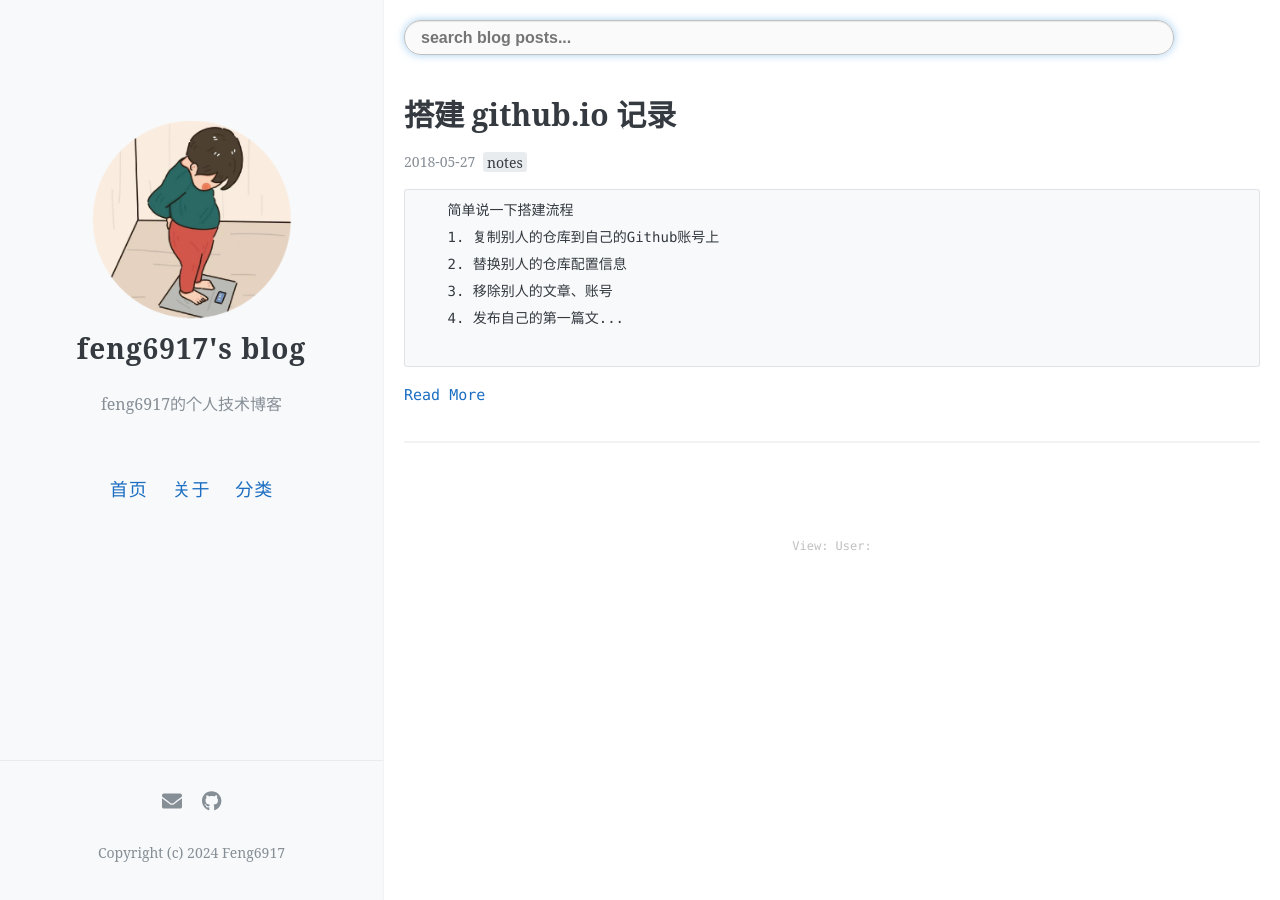
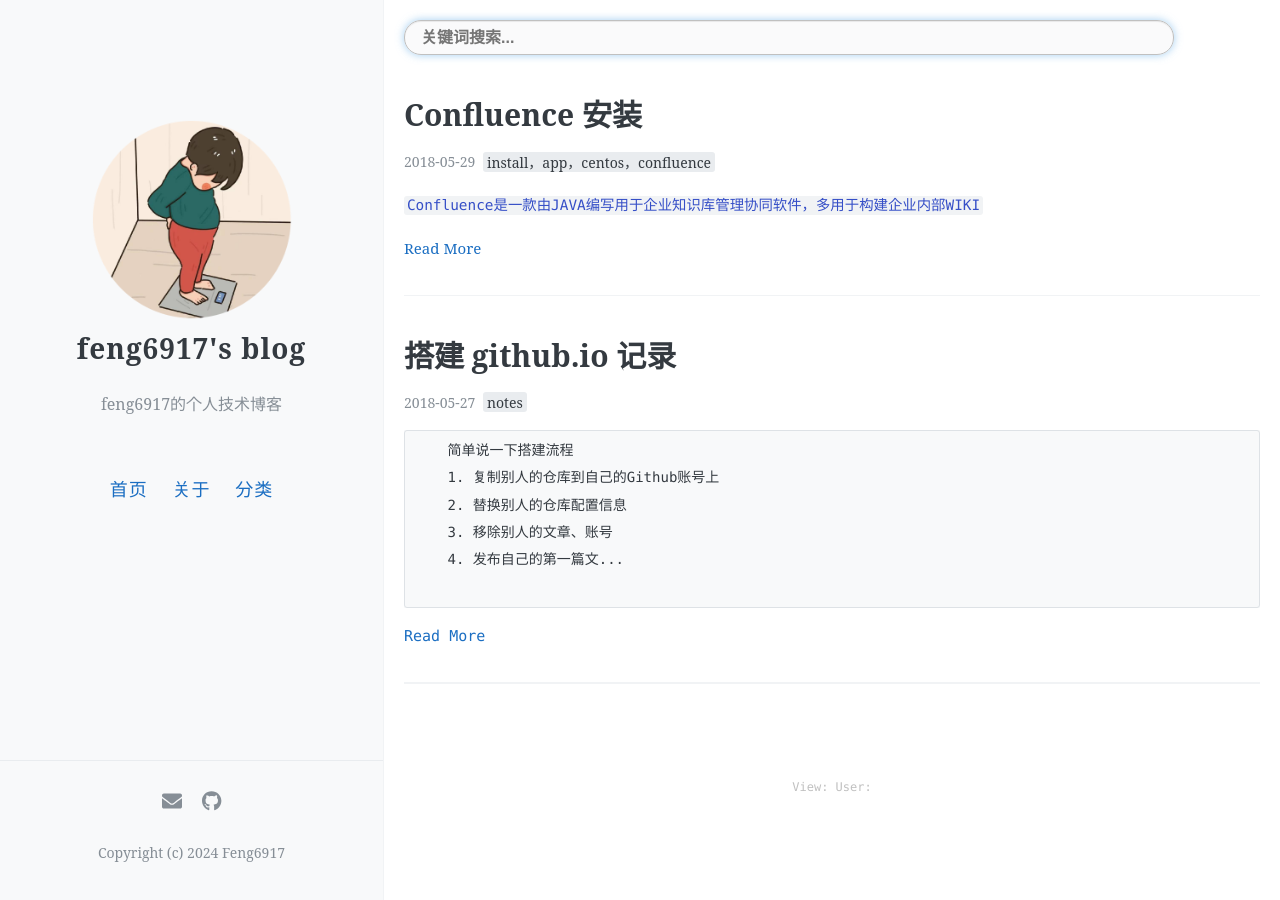
Before and after one commit to feng6917/feng6917.github.io, a Jekyll site: the page built from index.html, in a window 1280 px wide. Built offline with Jekyll 4.4.1, drawn with Linux system fonts in a browser that asks for light colours; the list of posts is cut into pages by our own code; comment, search, counter and statistics services are not loaded; some of the changed lines change nothing that is shown.

Commit message:
fix: blog 2018-5-29

````diff
--- /dev/null
+++ b/_posts/2018-5-29-install-confluence.md
@@ -0,0 +1,188 @@
+---
+layout: post
+title: "Confluence 安装"
+date:   2018-5-29
+tags: [install，app，centos，confluence]
+comments: true
+author: feng6917
+---
+
+`Confluence是一款由JAVA编写用于企业知识库管理协同软件，多用于构建企业内部WIKI`
+
+<!-- more -->
+
+### 目录
+
+- [一、MySQL 部署 & 库创建](#一、MySQL部署&库创建)
+- [二、Confluence 部署](#二、Confluence部署)
+- [三、Confluence 破解](#三、Confluence破解)
+- [四、Confluence 配置](#四、Confluence配置)
+
+#### 一、MySQL部署&库创建
+
+- 1.1 # 创建挂载文件夹
+
+    ```
+        mkdir -p /data
+        mkdir -p /data/mysql
+    ```
+
+- 1.2 # 拉取镜像 服务器上已有Mysql镜像可直接使用已有Mysql镜像版本
+
+    ```
+        docker pull mysql:5.7 （可替换）
+    ```
+
+- 1.3 # 运行镜像 端口可改
+
+    ```
+        docker run -itd -p 3306:3306 --name wiki-mysql -e MYSQL_ROOT_PASSWORD=123456 --restart=always --restart=on-failure:1 --oom-score-adj -1000 --privileged=true --log-opt max-size=10m --log-opt max-file=1 -v /data/mysql:/var/lib/mysql  mysql:5.7
+    ```
+
+- 1.4 # 连接mysql
+
+    ```
+        docker exec -it wiki-mysql bash
+        mysql -uroot -p123456
+    ```
+
+- 1.5 # 创建数据库
+
+    ```
+        create database confluence default character set utf8mb4 collate utf8mb4_unicode_ci;
+    ```
+
+- 1.5 # 创建用户并授权
+
+    ```
+      # 创建用户
+      create user 'confluence'@'%' identified by 'confluence';
+
+      # 用户授权
+      grant all privileges on `confluence`.* to 'confluence'@'%' identified by 'confluence' with grant option;
+
+      grant all privileges on `confluence`.* to 'confluence'@'localhost' identified by 'confluence' with grant option;
+
+      # 应用
+      flush privileges;
+    ```
+
+- 1.6 # 设置隔离等级
+
+    ```
+        set global tx_isolation='READ-COMMITTED';
+    ```
+
+#### 二、Confluence部署
+
+- 2.1 # 拷贝本地 xxx.bin 到服务器
+  - <https://www.atlassian.com/software/confluence/download-archives> 官网下载地址
+
+  ```
+      scp atlassian-confluence-7.4.6-x64.bin root@ip:/opt/
+  ```
+
+- 2.2 # 添加可执行权限&执行
+
+    ```
+        chmod +x atlassian-confluence-7.4.6-x64.bin
+        ./atlassian-confluence-7.4.6-x64.bin
+    ```
+
+- 2.3 # 期间需要输入O、 1、 i、 y 如下图所示
+    ![img](../images/2018-5-29/1.png)
+
+- 2.4 # 完成后 浏览器上打开服务器 ip:8090
+
+- 2.5 Language 选择中文
+    ![img](../images/2018-5-29/2.png)
+
+- 2.6 选择产品安装 下一步
+    ![img](../images/2018-5-29/3.png)
+
+- 2.7 勾选所有扩展功能 下一步
+    ![img](../images/2018-5-29/4.png)
+
+- 2.8 复制服务器ID
+    ![img](../images/2018-5-29/5.png)
+
+#### 三、Confluence破解
+
+- 3.1 拷贝服务器atlassian-extras-decoder-v2-3.4.1.jar 到本地
+
+    ```
+        mv /opt/atlassian/confluence/confluence/WEB-INF/lib/atlassian-extras-decoder-v2-3.4.1.jar /root/atlassian-extras-2.4.jar
+
+        scp root@IP:/root/atlassian-extras-2.4.jar ./
+    ```
+
+- 3.2 windows 中执行 confluence_keygen.jar 打开破解工具（需安装 jdk）
+
+    ```
+        java -jar confluence_keygen.jar
+        name 英文随便填 serverID 粘贴复制得服务器ID
+    ```
+
+- 3.3 点击.patch 选择atlassian-extras-2.4.jar
+
+- 3.4 点击.gen
+    ![img](../images/2018-5-29/6.png)
+
+- 3.5 拷贝生成的atlassian-extras-2.4.jar 到服务器
+
+    ```
+        scp atlassian-extras-2.4.jar root@ip:/opt/atlassian/confluence/confluence/WEB-INF/lib/atlassian-extras-decoder-v2-3.4.1.jar
+    ```
+
+- 3.6  拷贝MySQL驱动到服务器
+
+    ```
+        scp mysqlconnectorjava5.1.44bin.jar root@ip:/opt/atlassian/confluence/confluence/WEB-INF/lib/
+    ```
+
+- 3.7 重启confluence
+
+    ```
+        停止：sh /opt/atlassian/confluence/bin/stop-confluence.sh
+        启动：sh /opt/atlassian/confluence/bin/start-confluence.sh
+    ```
+
+- 3.8 登录web页面 localhost:8090 复制授权码并粘贴
+    ![img](../images/2018-5-29/7.png)
+
+#### 四、Confluence配置
+
+- 4.1 设置您的数据库 选择 我自己的数据库 下一步
+
+- 4.2 数据库类型选择MySQl， 安装类型选择通过字符串 地址如下：
+
+    ```
+        jdbc:mysql://ip:port/confluence?useUnicode=true&characterEncoding=utf-8&autoReconnect=true
+    ```
+
+- 4.3 输入用户名 密码 测试连接 下一步
+
+- 4.4 加载内容 选择空白站点 下一步
+
+- 4.5 配置用户管理 选择 在Confluence中管理用户与组
+
+- 4.6 配置系统管理员账户  admin@123456
+
+- 4.7 设置成功
+    ![img](../images/2018-5-29/8.png)
+
+#### 效果图
+
+  ![img](../images/2018-5-29/9.png)
+
+#### 下载压缩包
+
+      链接：https://pan.baidu.com/s/1FhLo-OyXSHUqtClSql_3Rw?pwd=v1o6
+提取码：v1o6
+
+- 参考连接：
+
+  - <https://www.dczzs.com/articles/2021/09/14/1631581152758.html>
+  - <https://blog.csdn.net/weixin_44024436/article/details/135389431>
+  - <https://blog.whsir.com/post-5854.html>
+  - <https://www.atlassian.com/software/confluence/download-archives> 官网下载地址
--- a/index.html
+++ b/index.html
@@ -2,7 +2,7 @@
 layout: default
 ---
 <div class="search-container">
-  <input type="text" id="search-input" placeholder="search blog posts..." style="width: 90%;
+  <input type="text" id="search-input" placeholder="关键词搜索..." style="width: 90%;
     height: 35px;
     color: #333;
     background-color: rgba(227,231,236,.2);
````
Also changed, not shown: images/2018-5-29/1.png (added), images/2018-5-29/2.png (added), images/2018-5-29/3.png (added), images/2018-5-29/4.png (added), images/2018-5-29/5.png (added), images/2018-5-29/6.png (added), images/2018-5-29/7.png (added), images/2018-5-29/8.png (added), images/2018-5-29/9.png (added).
